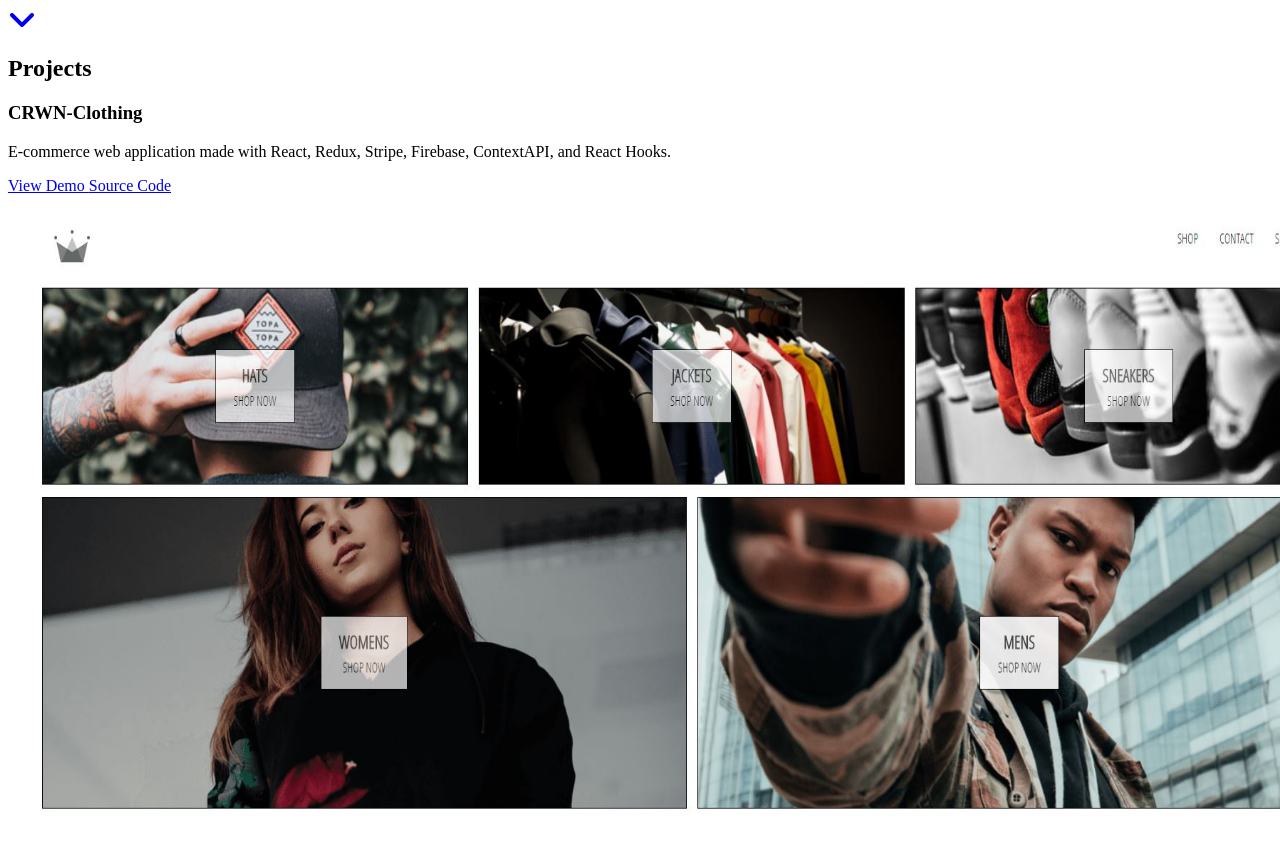
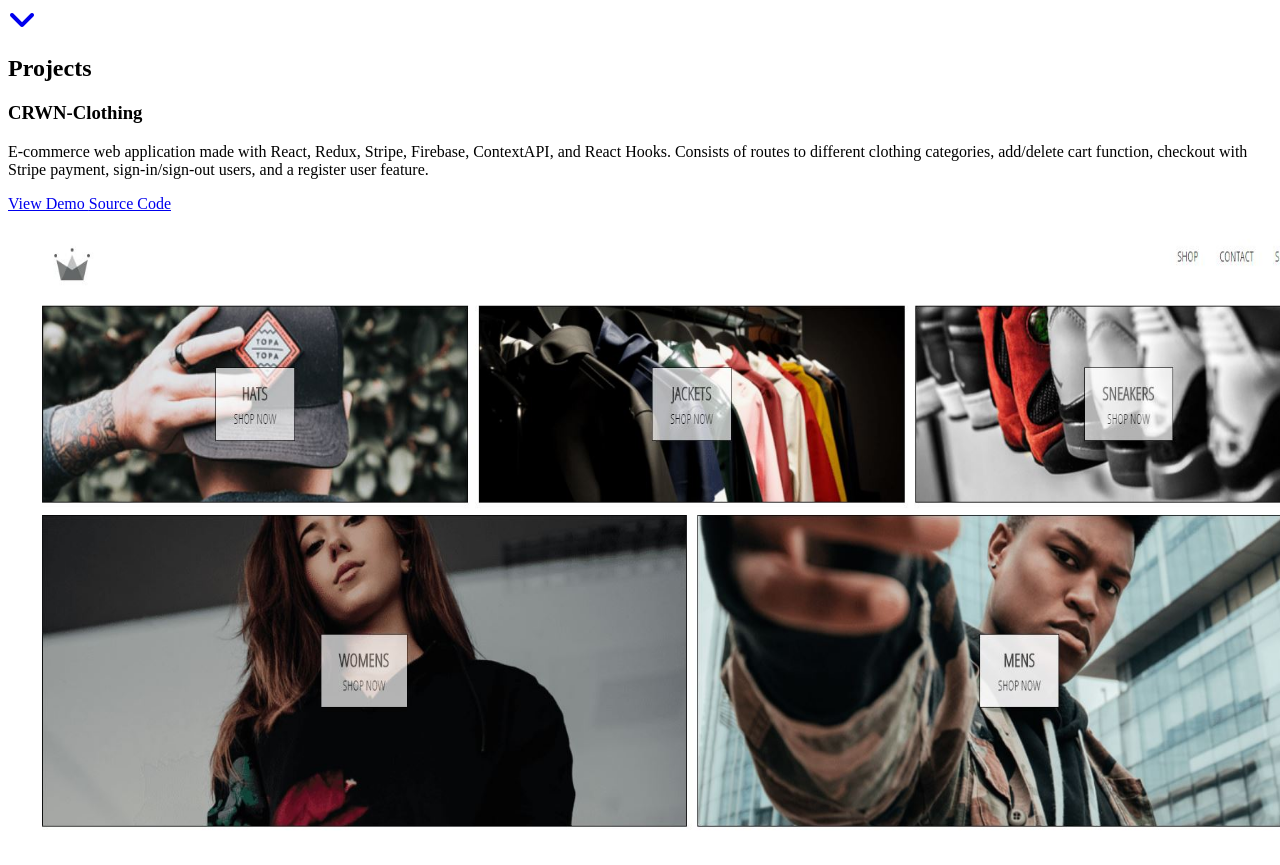
Before and after one commit to edjunma/edjunma.dev-portfolio, a website: page src/template.html in a window 1280 px wide. Shown: the part 1426-2291 px from the top of the page. Drawn offline with nearby package versions, Linux system fonts and the light colour scheme; no server answers.

Commit message:
added markup

```diff
--- a/src/template.html
+++ b/src/template.html
@@ -151,7 +151,9 @@
 								<div>
 									<p class="mb-4">
 										E-commerce web application made with React, Redux, Stripe, Firebase, ContextAPI,
-										and React Hooks.
+										and React Hooks. Consists of routes to different clothing categories, add/delete
+										cart function, checkout with Stripe payment, sign-in/sign-out users, and a
+										register user feature.
 									</p>
 								</div>
 								<!-- 3) project url  -->
```
